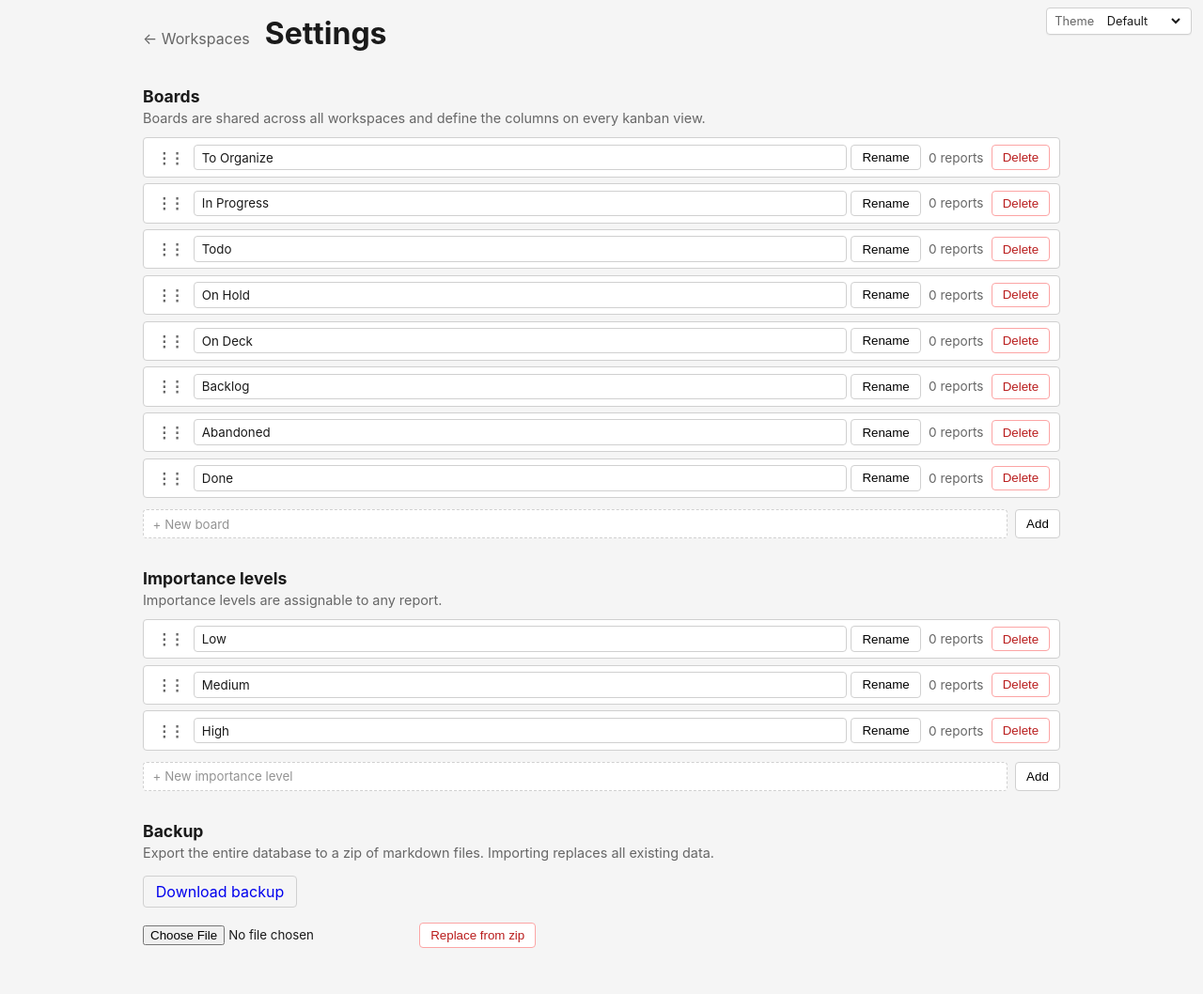
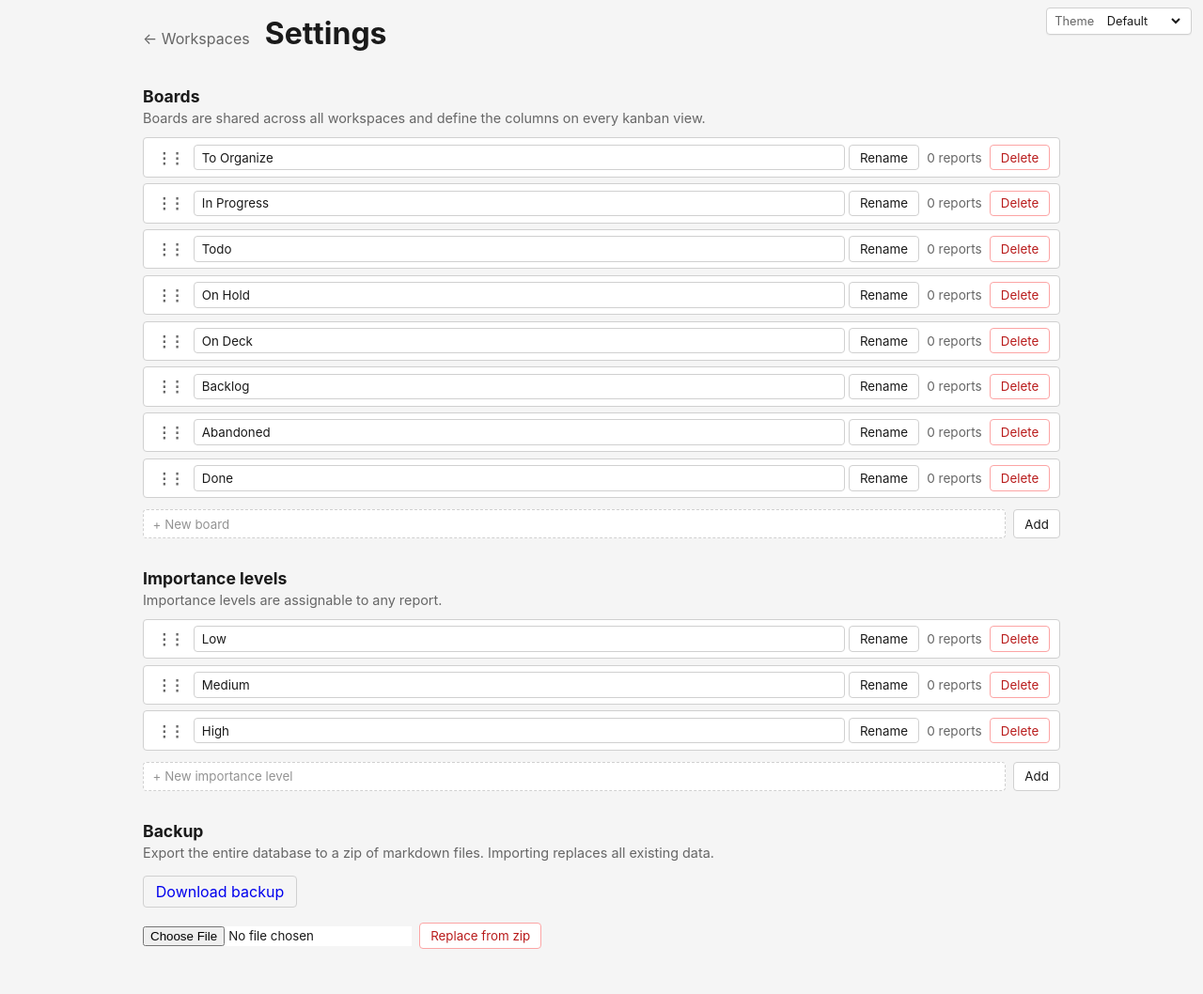
Before and after one commit to rgvulc/reportboard, a Flask app: page /settings in a window 1280 px wide. Shown: the whole page at 94% size. Before the commit the page ends 1009 px from the top, so only its background shows below. Run offline with Flask 3, Linux system fonts and the light colour scheme; data comes from the database, SQL or seed files in the repository; data that the repository does not hold is empty; some libraries are stand-ins or nearby versions.

Commit message:
fixing colors

```diff
--- a/app/static/css/app.css
+++ b/app/static/css/app.css
@@ -293,8 +293,10 @@ button {
     padding: 0.3rem 0.7rem;
     border: 1px solid var(--border);
     background: var(--surface);
+    color: var(--text);
     border-radius: var(--radius);
     cursor: pointer;
+    font-family: inherit;
 }
 
 button:hover:not(:disabled) {
@@ -605,6 +607,7 @@ button.primary:hover:not(:disabled) {
 
 input, select, textarea {
     color: var(--text);
+    background: var(--surface);
     font-family: inherit;
 }
 
```
